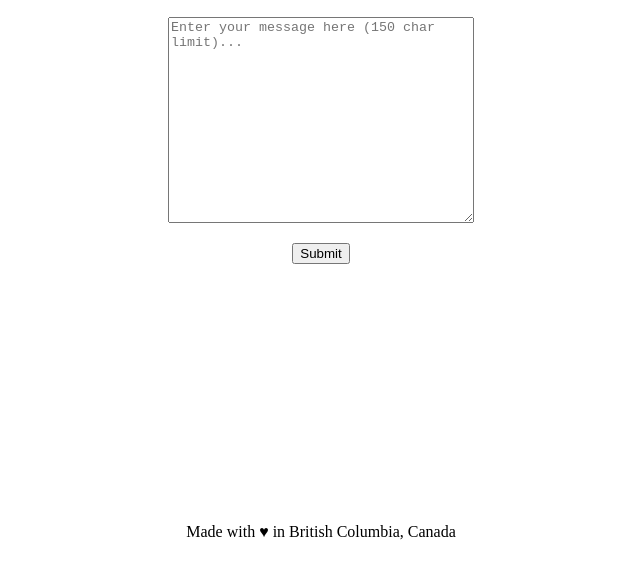
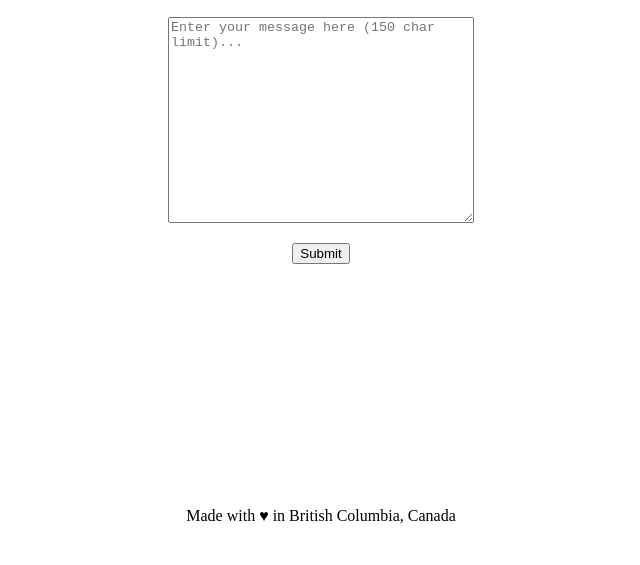
Before and after one commit to siddartfredrick/echobox, a plain HTML site: page index.html in a window 1280 px wide. Shown: the part 301-866 px from the top of the page, without its empty margins (319-959 px from the left). After the commit the page ends 834 px from the top, so only its background shows below. Drawn offline with Linux system fonts and the light colour scheme.

Commit message:
Removed code bloat

```diff
--- a/index.html
+++ b/index.html
@@ -21,7 +21,7 @@
             </div>
         </div>
         <footer>
-            <p class="footer-text">Made with &hearts; in British Columbia, Canada</p>
+            Made with &hearts; in British Columbia, Canada
         </footer>
     </body>
 </html>
```
